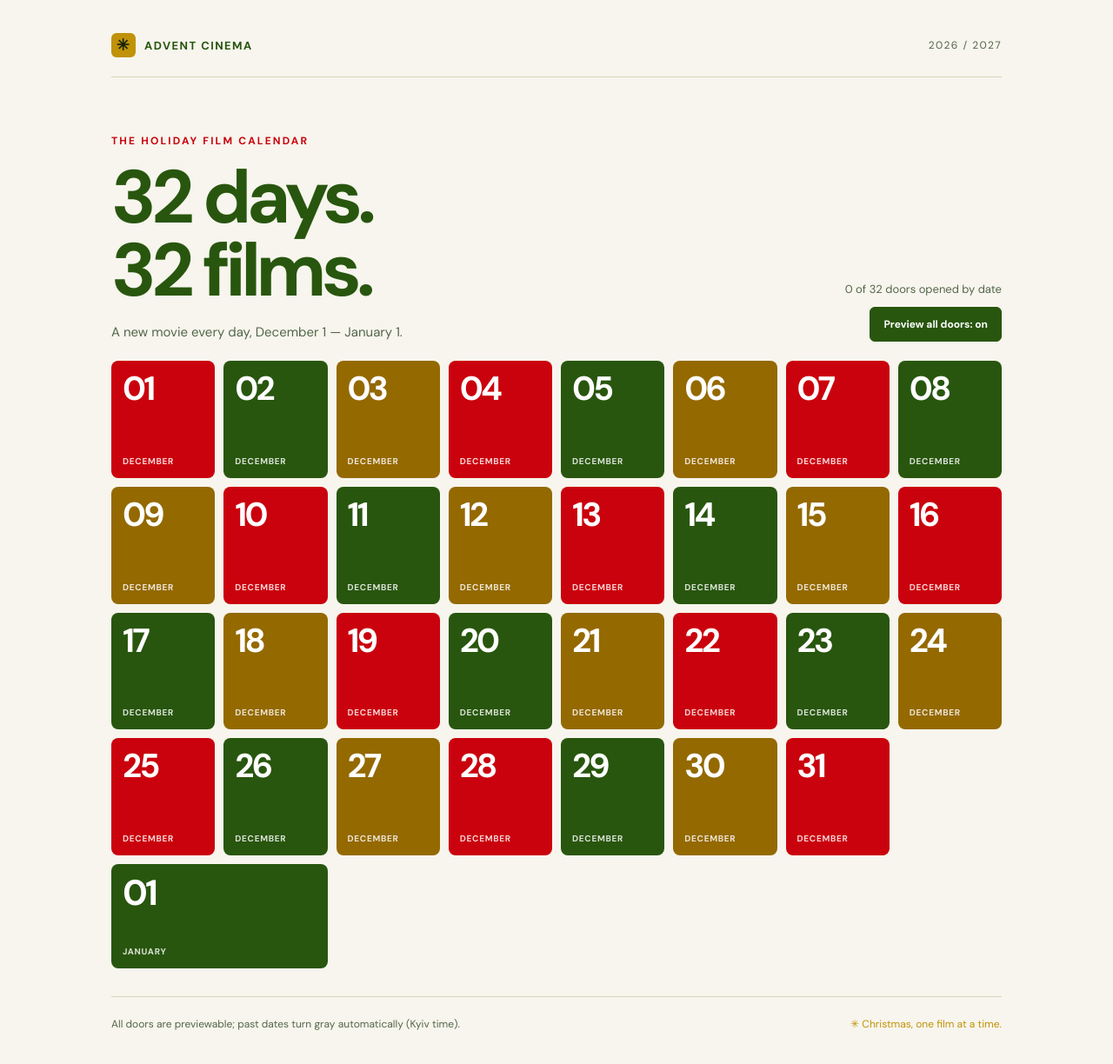
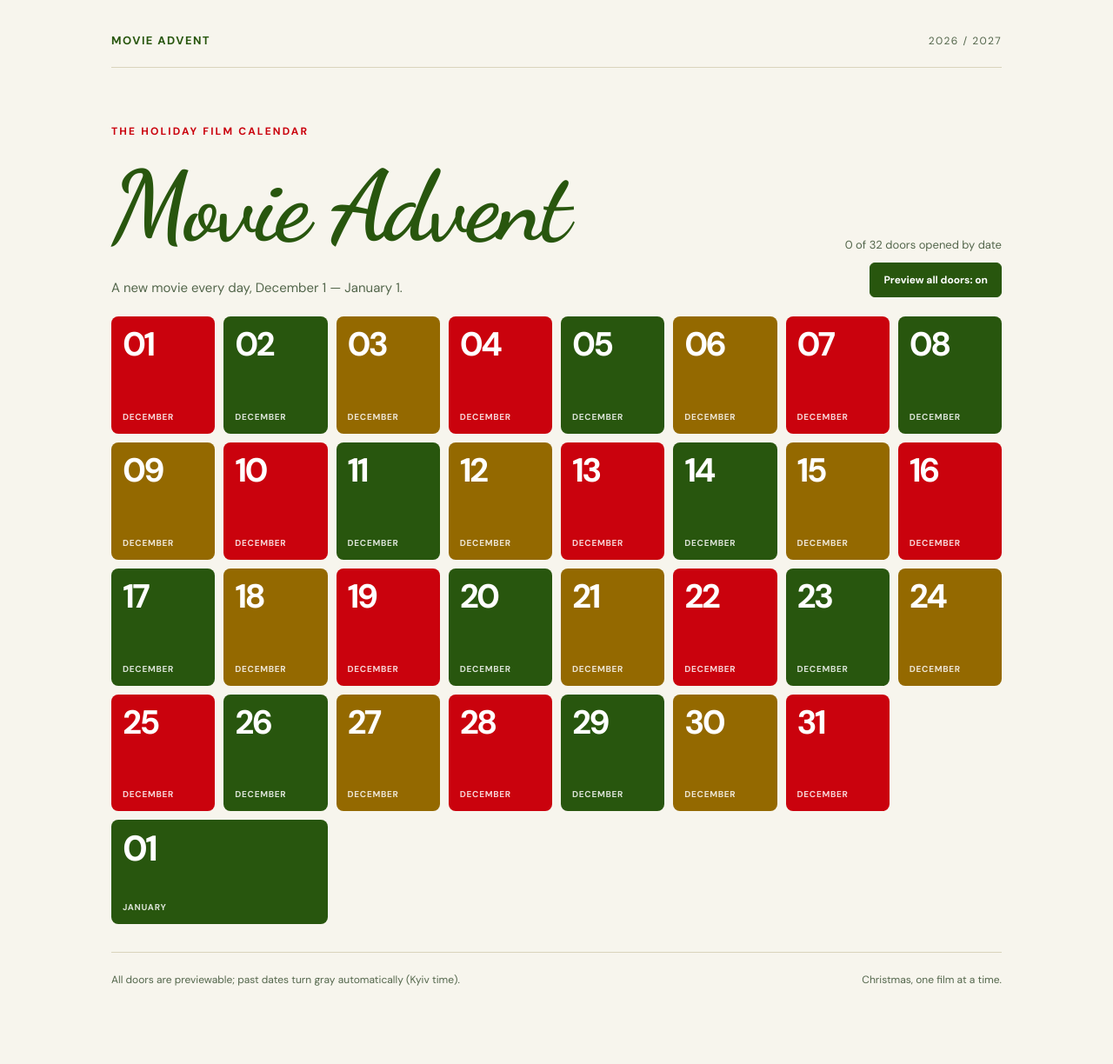
Before and after one commit to iryna-sadovnykova/advent-cinema-2026, a plain HTML site: page index.html in a window 1280 px wide. Shown: the whole page at 87% size. Drawn offline with Linux system fonts and the light colour scheme.

Commit message:
Replace title with Dancing Script Movie Advent and remove header/footer asterisks

```diff
--- a/index.html
+++ b/index.html
@@ -4,9 +4,9 @@
 <meta charset="utf-8">
 <meta name="viewport" content="width=device-width,initial-scale=1">
 <meta name="theme-color" content="#28560E">
-<title>Advent Cinema · 2026</title>
+<title>Movie Advent · 2026</title>
 <style>
-@import url('https://fonts.googleapis.com/css2?family=DM+Sans:wght@400;500;600;700&display=swap');
+@import url('https://fonts.googleapis.com/css2?family=DM+Sans:wght@400;500;600;700&family=Dancing+Script:wght@700&display=swap');
 :root{color-scheme:light;--bg:#f7f5ed;--ink:#28560E;--muted:#53664B;--green:#28560E;--red:#CA020D;--cream:#f7f5ed;--line:#D9D4BC}
 *{box-sizing:border-box}
 body{margin:0;min-height:100vh;background:var(--bg);color:var(--ink);font-family:'DM Sans',Arial,sans-serif}
@@ -14,11 +14,10 @@ button{font:inherit}
 .wrap{width:min(1080px,100%);margin:0 auto;padding:38px 28px 72px}
 .topline{display:flex;justify-content:space-between;align-items:center;gap:16px;padding-bottom:22px;border-bottom:1px solid var(--line)}
 .brand{display:flex;align-items:center;gap:10px;font-size:13px;font-weight:700;letter-spacing:.11em;text-transform:uppercase}
-.brand-mark{display:inline-flex;width:28px;height:28px;align-items:center;justify-content:center;background:#C09207;color:#17240C;border-radius:6px;font-size:18px}
 .edition{color:var(--muted);font-size:12px;text-transform:uppercase;letter-spacing:.12em}
 header{padding:65px 0 22px;display:grid;grid-template-columns:1fr auto;gap:20px;align-items:end}
 .kicker{text-transform:uppercase;letter-spacing:.18em;font-weight:700;color:var(--red);font-size:12px;margin:0 0 15px}
-h1{font-size:clamp(48px,7.2vw,86px);font-weight:700;letter-spacing:-.065em;line-height:.98;margin:0}
+h1{font-family:'Dancing Script',cursive;font-size:clamp(64px,9vw,112px);font-weight:700;letter-spacing:-.025em;line-height:1.15;margin:0}
 .sub{color:var(--muted);font-size:15px;line-height:1.5;margin:17px 0 0}
 .toolbar{display:flex;flex-direction:column;align-items:flex-end;gap:12px}
 .count{color:var(--muted);font-size:13px}
@@ -38,7 +37,6 @@ h1{font-size:clamp(48px,7.2vw,86px);font-weight:700;letter-spacing:-.065em;line-
 .door.special{grid-column:span 2;aspect-ratio:auto;min-height:120px}
 .door.special .door-number{font-size:clamp(27px,3.2vw,42px)}
 .footer{border-top:1px solid var(--line);padding-top:22px;margin-top:32px;color:var(--muted);font-size:12px;line-height:1.6;display:flex;justify-content:space-between;gap:15px}
-.footer .star{color:#C09207}
 .modal{position:fixed;inset:0;background:#102509bd;display:none;align-items:center;justify-content:center;padding:18px;z-index:10}
 .modal.show{display:flex}
 .panel{position:relative;background:var(--bg);color:var(--ink);width:min(690px,100%);max-height:92vh;overflow:auto;display:grid;grid-template-columns:minmax(180px,40%) 1fr;border-radius:10px}
@@ -61,11 +59,11 @@ h1{font-size:clamp(48px,7.2vw,86px);font-weight:700;letter-spacing:-.065em;line-
 </head>
 <body>
 <main class="wrap">
-<div class="topline"><div class="brand"><span class="brand-mark" aria-hidden="true">✳</span> Advent Cinema</div><div class="edition">2026 / 2027</div></div>
-<header><div><p class="kicker">The holiday film calendar</p><h1>32 days.<br>32 films.</h1><p class="sub">A new movie every day, December 1 — January 1.</p></div>
+<div class="topline"><div class="brand">Movie Advent</div><div class="edition">2026 / 2027</div></div>
+<header><div><p class="kicker">The holiday film calendar</p><h1>Movie Advent</h1><p class="sub">A new movie every day, December 1 — January 1.</p></div>
 <div class="toolbar"><span class="count" id="progress"></span><button type="button" id="demo" aria-pressed="true">Preview all doors: on</button></div></header>
 <section class="grid" id="calendar" aria-label="Movie advent calendar"></section>
-<footer class="footer"><span>All doors are previewable; past dates turn gray automatically (Kyiv time).</span><span class="star">✳ Christmas, one film at a time.</span></footer>
+<footer class="footer"><span>All doors are previewable; past dates turn gray automatically (Kyiv time).</span><span>Christmas, one film at a time.</span></footer>
 </main>
 <div class="modal" id="modal" role="dialog" aria-modal="true" aria-labelledby="movie-title">
 <div class="panel">
```
